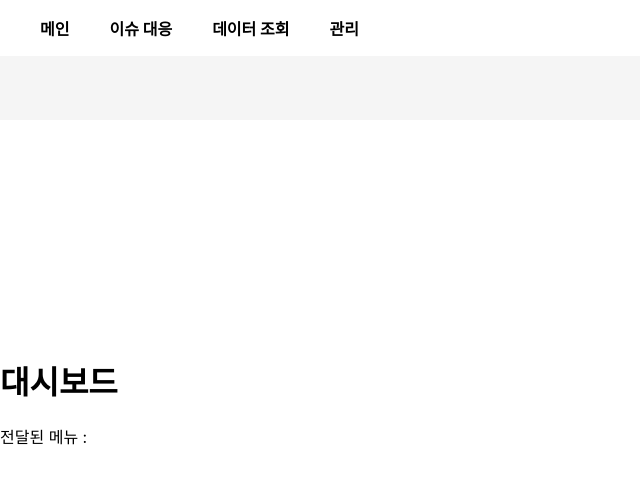
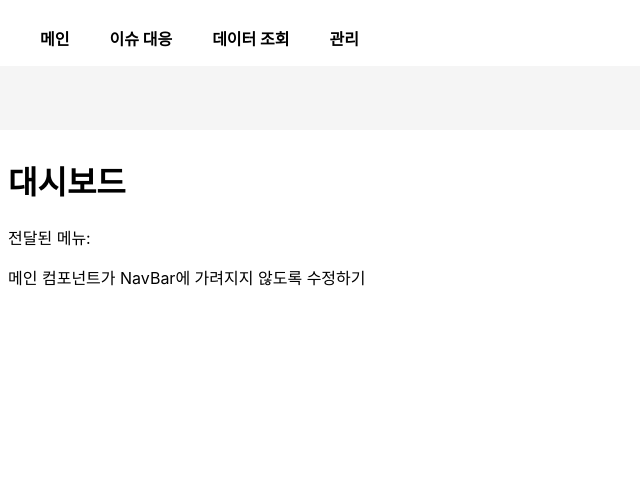
Before and after one commit to GP-SoftwareDivision/kisa_esms_client, a React (Vite) app: page / in a window 1280 px wide. Shown: the top 484 px of the page, without its empty margins (0-640 px from the left). Built offline with nearby package versions, Linux system fonts and the light colour scheme.

Commit message:
[feat] NavBar 고정

```diff
--- a/package.json
+++ b/package.json
@@ -11,6 +11,7 @@
   },
   "dependencies": {
     "@emotion/react": "^11.13.3",
+    "@emotion/styled": "^11.13.0",
     "@mui/material": "^6.1.1",
     "antd": "^5.20.6",
     "consola": "^3.2.3",
--- a/src/App.tsx
+++ b/src/App.tsx
@@ -1,5 +1,7 @@
+/** @jsxImportSource @emotion/react */
 import React, { useState } from 'react';
 import NavBar from './NavBar';
+import { css } from '@emotion/react';
 
 const App: React.FC = () => {
 
@@ -30,12 +32,17 @@ const App: React.FC = () => {
   ];
 
   return (
-    <div>
+    <div css={appStyle}>
       <NavBar menus={menus} onSubMenuSelect={onSubMenuSelect} />
       <h1>대시보드</h1>
-      <p> 전달된 메뉴 : {selectedSubMenu} </p>
+      <p>전달된 메뉴: {selectedSubMenu}</p>
+      <p>메인 컴포넌트가 NavBar에 가려지지 않도록 수정하기</p>
     </div>
   );
 };
 
+const appStyle = css`
+  padding-top: 8rem
+`;
+
 export default App;
--- a/src/NavBar.tsx
+++ b/src/NavBar.tsx
@@ -87,6 +87,8 @@ const navBarStyle = css`
   left: 0;
   width: 100%;
   z-index: 1000;
+  justify-content: space-around;
+  padding: 10px 0;
 `;
 
 const menuListStyle = css`
@@ -105,7 +107,7 @@ const menuItemStyle = css`
 const selectedMainMenuStyle = css`
   font-weight: bold;
   color: #4f79a5;
-  border-bottom: 2px solid #4f79a5; // [질문] 언더바랑 크게 다르지 않습니다
+  border-bottom: 1px solid #4f79a5; // [질문] 언더바랑 크게 다르지 않습니다
 `;
 
 const horizontalSubMenuStyle = css`
--- a/src/index.css
+++ b/src/index.css
@@ -2,10 +2,10 @@
   font-family: Inter, system-ui, Avenir, Helvetica, Arial, sans-serif;
 }
 
-body {
+/* body {
   margin: 0;
   display: flex;
   place-items: center;
   min-width: 320px;
   min-height: 100vh;
-}
+} */
```
Also changed, not shown: 2 other files (tests, documents, lock files or other folders).
